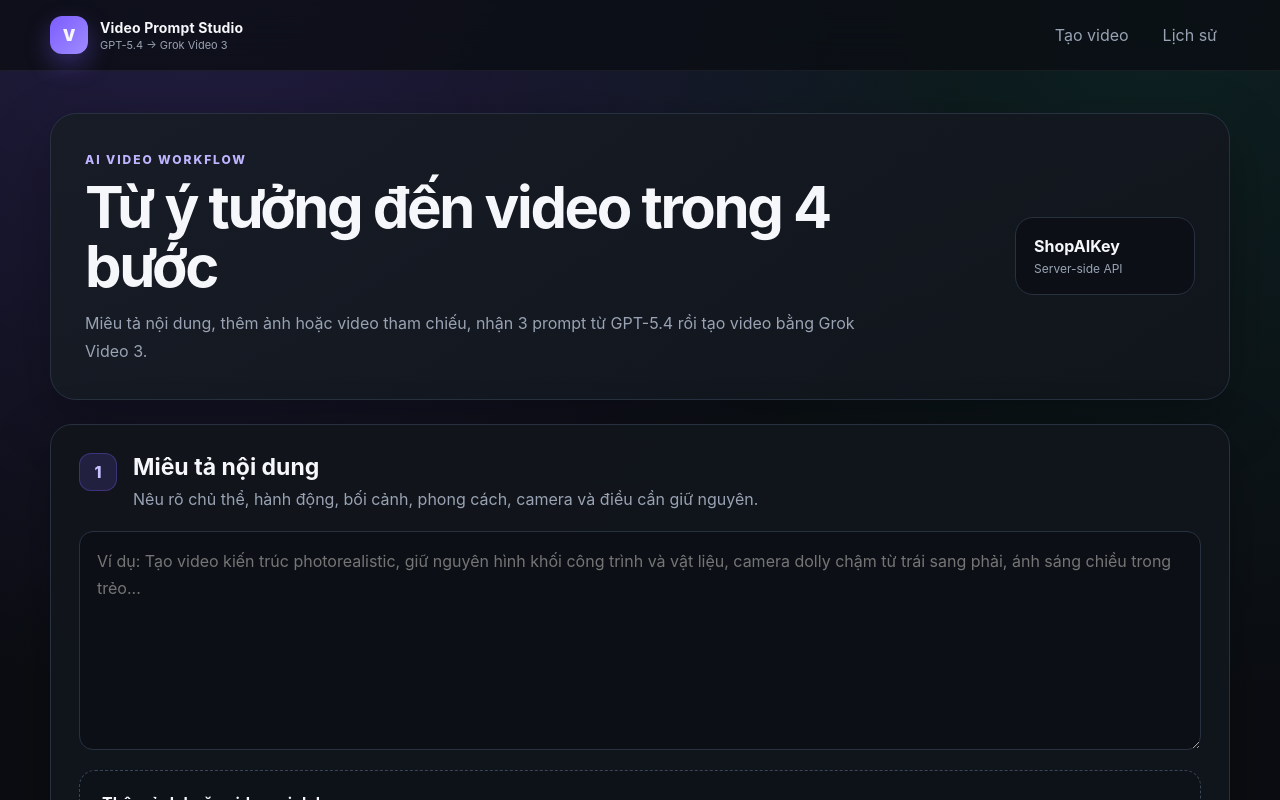
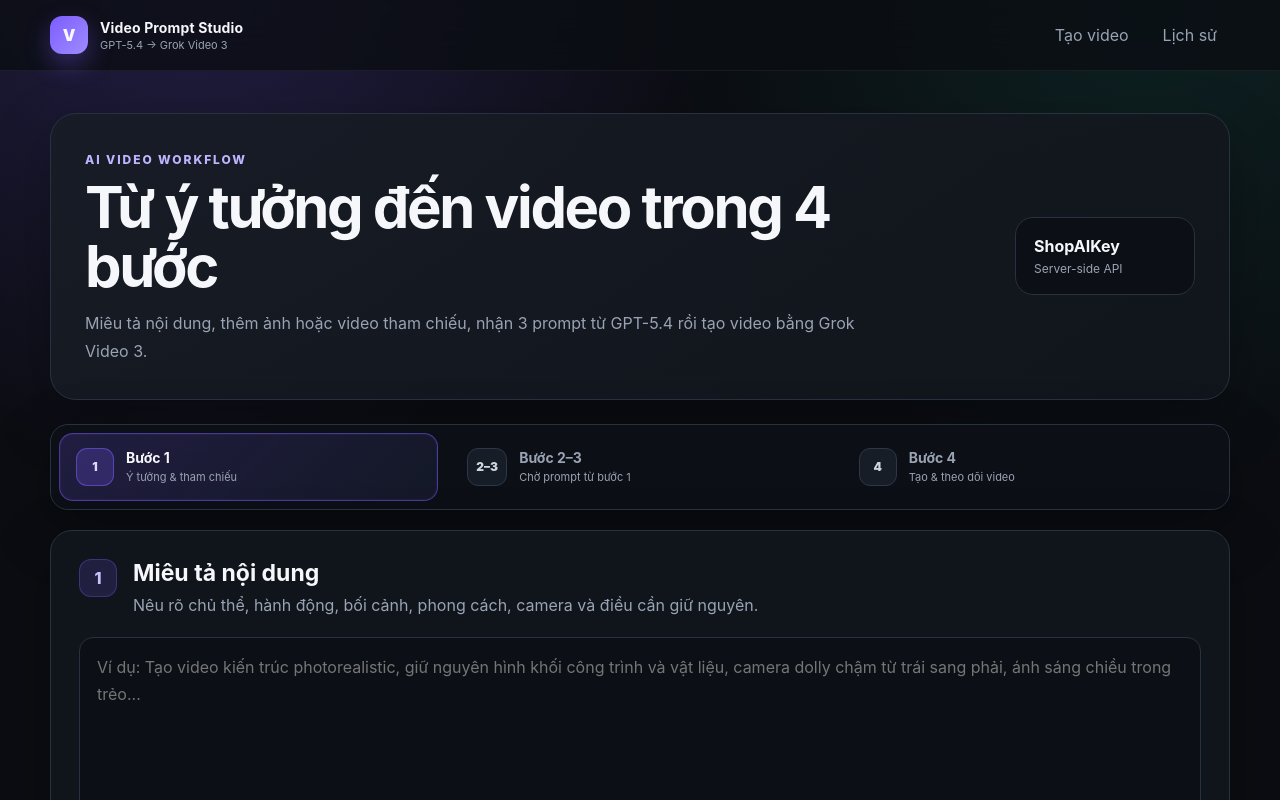
Before and after one commit to ducminh125/video-promt, a Next.js app: page / in a window 1280 px wide. Shown: the top 800 px of the page. Built offline with nearby package versions, Linux system fonts and the light colour scheme.

Commit message:
Add files via upload

```diff
--- a/app/api/prompts/route.ts
+++ b/app/api/prompts/route.ts
@@ -31,6 +31,7 @@ function normalizeSuggestions(value: unknown): PromptSuggestion[] {
       return {
         title: String(row.title || `Gợi ý ${index + 1}`),
         prompt: String(row.prompt || '').trim(),
+        descriptionVi: String(row.description_vi || row.descriptionVi || row.why || '').trim(),
         why: String(row.why || '').trim(),
       };
     })
@@ -85,8 +86,10 @@ export async function POST(request: Request) {
             content: [
               'You are a senior AI video prompt director specialized in Grok Video 3.',
               'Return JSON only. Do not use markdown fences.',
-              'Schema: {"suggestions":[{"title":"Vietnamese short title","prompt":"English production-ready video prompt","why":"Vietnamese concise rationale"}]}.',
+              'Schema: {"suggestions":[{"title":"Vietnamese short title","prompt":"English production-ready video prompt","description_vi":"Detailed Vietnamese description of what the viewer will see","why":"Vietnamese concise rationale"}]}.',
               'Return exactly 3 suggestions.',
+              'For each suggestion, description_vi must be concrete Vietnamese, around 4-6 sentences. Explain the visible scene, subject/action, camera framing and movement, lighting/color/mood, and the important details that will be preserved. Write for a non-technical user so they can understand the expected video before selecting the prompt.',
+              'Do not merely translate the English prompt word-for-word; summarize it naturally and specifically in Vietnamese.',
               'Each prompt should be self-contained and ready to send directly to grok-video-3.',
               'Include subject, action, environment, camera/lens/movement, composition, lighting, material/texture fidelity, motion behavior, mood, and continuity constraints when relevant.',
               'When reference images are supplied, preserve identity, architecture, proportions, layout, materials, logos/text already present, and other defining details unless the user asks to change them.',
@@ -96,7 +99,7 @@ export async function POST(request: Request) {
           },
           { role: 'user', content },
         ],
-        max_tokens: 2600,
+        max_tokens: 4200,
         temperature: 0.8,
       }),
     });
--- a/app/globals.css
+++ b/app/globals.css
@@ -108,13 +108,19 @@ a { color: inherit; text-decoration: none; }
 .link-button { text-decoration: none; }
 
 .prompt-grid { display: grid; grid-template-columns: repeat(3, minmax(0, 1fr)); gap: 14px; }
-.prompt-card { border: 1px solid var(--line); border-radius: 17px; padding: 18px; background: #0d1117; display: flex; flex-direction: column; min-height: 390px; }
+.prompt-card { border: 1px solid var(--line); border-radius: 17px; padding: 18px; background: #0d1117; display: flex; flex-direction: column; min-height: 480px; }
 .prompt-card.selected { border-color: rgba(124,92,255,.85); box-shadow: inset 0 0 0 1px rgba(124,92,255,.35); }
 .prompt-topline { display: grid; gap: 5px; margin-bottom: 12px; }
 .prompt-topline span { color: #a99bff; text-transform: uppercase; letter-spacing: .08em; font-size: 10px; font-weight: 800; }
 .prompt-topline strong { font-size: 17px; }
-.prompt-body { color: #dfe3ea; font-size: 13px; line-height: 1.64; white-space: pre-wrap; flex: 1; }
-.prompt-why { color: var(--muted); font-size: 12px; line-height: 1.5; border-top: 1px solid #242b39; padding-top: 12px; }
+.prompt-description-vi { border: 1px solid #283244; background: linear-gradient(135deg, rgba(124,92,255,.09), rgba(73,160,255,.05)); border-radius: 13px; padding: 13px 14px; margin-bottom: 12px; }
+.prompt-description-vi > span { display: block; color: #b8adff; font-size: 10px; font-weight: 900; text-transform: uppercase; letter-spacing: .08em; margin-bottom: 7px; }
+.prompt-description-vi p { margin: 0; color: #e4e7ed; font-size: 13px; line-height: 1.65; white-space: pre-wrap; }
+.prompt-english-details { border-top: 0; padding-top: 0; margin: 0 0 12px; }
+.prompt-english-details summary { color: #aeb7c6; font-size: 12px; font-weight: 750; }
+.prompt-body { color: #dfe3ea; font-size: 12px; line-height: 1.62; white-space: pre-wrap; margin: 10px 0 0; max-height: 220px; overflow: auto; }
+.prompt-why { color: var(--muted); font-size: 12px; line-height: 1.55; border-top: 1px solid #242b39; padding-top: 12px; margin-top: auto; }
+.prompt-why strong { color: #c8bfff; }
 .prompt-card .secondary-button { width: 100%; margin-top: 8px; }
 
 .settings-grid { display: grid; grid-template-columns: repeat(3, 1fr); gap: 14px; }
@@ -137,6 +143,10 @@ a { color: inherit; text-decoration: none; }
 .status-prompts_ready { background: rgba(73,160,255,.13); color: #9ecaff; }
 .video-result { margin-top: 16px; display: grid; gap: 12px; }
 .video-result video { width: 100%; max-height: 650px; border-radius: 16px; background: #030406; border: 1px solid #1d2430; }
+.history-saved-note { border: 1px solid rgba(36,200,165,.28); background: rgba(36,200,165,.08); border-radius: 13px; padding: 12px 14px; display: grid; gap: 4px; }
+.history-saved-note strong { color: #8cebd7; font-size: 13px; }
+.history-saved-note span { color: var(--muted); font-size: 12px; line-height: 1.5; }
+.video-result-actions { display: flex; flex-wrap: wrap; gap: 10px; }
 
 .history-toolbar { display: flex; align-items: center; justify-content: space-between; margin: 16px 0; color: var(--muted); font-size: 13px; }
 .history-list { display: grid; gap: 16px; }
@@ -177,3 +187,106 @@ summary { cursor: pointer; color: #c8bfff; font-weight: 700; }
   .media-card img, .media-card video { width: 74px; height: 62px; }
   .brand small { display: none; }
 }
+
+/* Workflow tabs */
+.workflow-tabs {
+  display: grid;
+  grid-template-columns: repeat(3, minmax(0, 1fr));
+  gap: 12px;
+  margin-bottom: 20px;
+  padding: 8px;
+  border: 1px solid var(--line);
+  border-radius: 18px;
+  background: rgba(12,16,22,.92);
+  box-shadow: var(--shadow);
+}
+.workflow-tab {
+  position: relative;
+  min-width: 0;
+  border: 1px solid transparent;
+  border-radius: 14px;
+  background: transparent;
+  color: var(--muted);
+  padding: 14px 16px;
+  display: flex;
+  align-items: center;
+  gap: 12px;
+  text-align: left;
+  cursor: pointer;
+  transition: .18s ease;
+}
+.workflow-tab:hover { background: rgba(255,255,255,.04); color: var(--text); }
+.workflow-tab.active {
+  border-color: rgba(124,92,255,.48);
+  background: linear-gradient(135deg, rgba(124,92,255,.19), rgba(110,141,255,.08));
+  color: var(--text);
+  box-shadow: inset 0 0 0 1px rgba(124,92,255,.08);
+}
+.workflow-tab-number {
+  flex: 0 0 auto;
+  min-width: 38px;
+  height: 38px;
+  padding: 0 8px;
+  border-radius: 11px;
+  display: grid;
+  place-items: center;
+  font-size: 12px;
+  font-weight: 900;
+  background: #171d27;
+  border: 1px solid #2e3747;
+  color: #cfd5df;
+}
+.workflow-tab.active .workflow-tab-number {
+  background: rgba(124,92,255,.22);
+  border-color: rgba(124,92,255,.52);
+  color: #ded9ff;
+}
+.workflow-tab-copy { min-width: 0; display: grid; gap: 4px; }
+.workflow-tab-copy strong { font-size: 14px; color: inherit; }
+.workflow-tab-copy small { color: var(--muted); font-size: 11px; white-space: nowrap; overflow: hidden; text-overflow: ellipsis; }
+.tab-live-dot {
+  width: 9px;
+  height: 9px;
+  border-radius: 50%;
+  background: #9f8cff;
+  box-shadow: 0 0 0 0 rgba(159,140,255,.55);
+  animation: tabPulse 1.6s infinite;
+  margin-left: auto;
+  flex: 0 0 auto;
+}
+@keyframes tabPulse {
+  0% { box-shadow: 0 0 0 0 rgba(159,140,255,.5); }
+  70% { box-shadow: 0 0 0 8px rgba(159,140,255,0); }
+  100% { box-shadow: 0 0 0 0 rgba(159,140,255,0); }
+}
+.tab-step-stack { display: grid; gap: 20px; }
+.tab-step-stack .step-card + .step-card { margin-top: 0; }
+.video-creating-notice {
+  margin-top: 18px;
+  border: 1px solid rgba(124,92,255,.42);
+  background: linear-gradient(135deg, rgba(124,92,255,.13), rgba(73,160,255,.07));
+  border-radius: 16px;
+  padding: 17px 18px;
+  display: flex;
+  align-items: flex-start;
+  gap: 13px;
+}
+.video-creating-notice strong { display: block; color: #e6e1ff; margin-bottom: 5px; }
+.video-creating-notice p { margin: 0; color: var(--muted); font-size: 13px; line-height: 1.55; }
+.video-creating-spinner {
+  width: 22px;
+  height: 22px;
+  flex: 0 0 auto;
+  margin-top: 1px;
+  border-radius: 50%;
+  border: 2px solid rgba(200,191,255,.22);
+  border-top-color: #c8bfff;
+  animation: videoSpin .85s linear infinite;
+}
+@keyframes videoSpin { to { transform: rotate(360deg); } }
+
+@media (max-width: 760px) {
+  .workflow-tabs { grid-template-columns: 1fr; gap: 6px; }
+  .workflow-tab { padding: 11px 12px; }
+  .workflow-tab-number { min-width: 34px; height: 34px; }
+}
--- a/app/history/page.tsx
+++ b/app/history/page.tsx
@@ -8,8 +8,8 @@ export default function HistoryPage() {
       <section className="hero-panel history-hero">
         <div>
           <span className="eyebrow">LIBRARY</span>
-          <h1>Lịch sử prompt & video</h1>
-          <p>Toàn bộ 3 prompt gợi ý, prompt đã chỉnh, task Grok Video 3 và video hoàn thành được lưu tại đây.</p>
+          <h1>Lịch sử video</h1>
+          <p>Chỉ prompt bạn đã chọn để tạo video, trạng thái tác vụ và video hoàn thành được lưu và hiển thị tại đây.</p>
         </div>
       </section>
       <HistoryClient />
--- a/components/Studio.tsx
+++ b/components/Studio.tsx
@@ -13,6 +13,8 @@ type VideoState = {
 };
 
 const MAX_FILES = 4;
+
+type WorkflowTab = 'step-1' | 'step-23' | 'step-4';
 
 export default function Studio() {
   const [description, setDescription] = useState('');
@@ -30,6 +32,7 @@ export default function Studio() {
   const [duration, setDuration] = useState(5);
   const [ratio, setRatio] = useState('16:9');
   const [resolution, setResolution] = useState<'720P' | '1080P'>('1080P');
+  const [activeTab, setActiveTab] = useState<WorkflowTab>('step-1');
   const inputRef = useRef<HTMLInputElement>(null);
 
   function invalidateDownstream() {
@@ -158,6 +161,7 @@ export default function Studio() {
       if (!response.ok) throw new Error(data.error || 'Không tạo được prompt');
       setSuggestions(data.suggestions);
       setHistoryId(data.historyId);
+      setActiveTab('step-23');
     } catch (promptError) {
       setError(promptError instanceof Error ? promptError.message : 'Không tạo được prompt');
     } finally {
@@ -168,7 +172,7 @@ export default function Studio() {
   function choosePrompt(index: number) {
     setSelectedIndex(index);
     setEditedPrompt(suggestions[index].prompt);
-    window.setTimeout(() => document.getElementById('step-3')?.scrollIntoView({ behavior: 'smooth', block: 'start' }), 50);
+    setActiveTab('step-23');
   }
 
   async function generateVideo() {
@@ -192,7 +196,7 @@ export default function Studio() {
       const data = await response.json();
       if (!response.ok) throw new Error(data.error || 'Không tạo được tác vụ video');
       setVideoState({ taskId: data.taskId, status: data.status || 'queued', progress: '0%' });
-      window.setTimeout(() => document.getElementById('step-4')?.scrollIntoView({ behavior: 'smooth', block: 'start' }), 50);
+      setActiveTab('step-4');
     } catch (videoError) {
       setError(videoError instanceof Error ? videoError.message : 'Không tạo được video');
     } finally {
@@ -218,6 +222,54 @@ export default function Studio() {
 
       {error ? <div className="alert error-alert">{error}</div> : null}
 
+      <nav className="workflow-tabs" aria-label="Các bước tạo video">
+        <button
+          type="button"
+          className={`workflow-tab ${activeTab === 'step-1' ? 'active' : ''}`}
+          onClick={() => setActiveTab('step-1')}
+        >
+          <span className="workflow-tab-number">1</span>
+          <span className="workflow-tab-copy">
+            <strong>Bước 1</strong>
+            <small>Ý tưởng & tham chiếu</small>
+          </span>
+        </button>
+        <button
+          type="button"
+          className={`workflow-tab ${activeTab === 'step-23' ? 'active' : ''}`}
+          onClick={() => setActiveTab('step-23')}
+        >
+          <span className="workflow-tab-number">2–3</span>
+          <span className="workflow-tab-copy">
+            <strong>Bước 2–3</strong>
+            <small>{suggestions.length ? 'Chọn & chỉnh prompt' : 'Chờ prompt từ bước 1'}</small>
+          </span>
+        </button>
+        <button
+          type="button"
+          className={`workflow-tab ${activeTab === 'step-4' ? 'active' : ''}`}
+          onClick={() => setActiveTab('step-4')}
+        >
+          <span className="workflow-tab-number">4</span>
+          <span className="workflow-tab-copy">
+            <strong>Bước 4</strong>
+            <small>
+              {videoState
+                ? videoState.status.toUpperCase() === 'SUCCESS'
+                  ? 'Video đã hoàn thành'
+                  : videoState.status.toUpperCase() === 'FAILURE'
+                    ? 'Tạo video thất bại'
+                    : 'Video đang được tạo'
+                : 'Tạo & theo dõi video'}
+            </small>
+          </span>
+          {videoState && videoState.status.toUpperCase() !== 'SUCCESS' && videoState.status.toUpperCase() !== 'FAILURE' ? (
+            <span className="tab-live-dot" aria-label="Video đang được tạo" />
+          ) : null}
+        </button>
+      </nav>
+
+      {activeTab === 'step-1' ? (
       <section className="step-card" id="step-1">
         <div className="step-head">
           <span className="step-number">1</span>
@@ -287,13 +339,16 @@ export default function Studio() {
           </button>
         </div>
       </section>
+      ) : null}
 
+      {activeTab === 'step-23' ? (
+      <div className="tab-step-stack">
       <section className="step-card" id="step-2">
         <div className="step-head">
           <span className="step-number">2</span>
           <div>
             <h2>Chọn một prompt</h2>
-            <p>Ba phương án có cách dàn dựng khác nhau nhưng cùng bám sát nội dung bước 1.</p>
+            <p>Mỗi phương án có mô tả tiếng Việt chi tiết để bạn hình dung cảnh quay trước khi chọn; prompt tiếng Anh vẫn có thể mở ra để xem đầy đủ.</p>
           </div>
         </div>
 
@@ -307,8 +362,17 @@ export default function Studio() {
                   <span>Phương án {index + 1}</span>
                   <strong>{item.title}</strong>
                 </div>
-                <p className="prompt-body">{item.prompt}</p>
-                <p className="prompt-why">{item.why}</p>
+                <div className="prompt-description-vi">
+                  <span>Mô tả tiếng Việt</span>
+                  <p>{item.descriptionVi || item.why}</p>
+                </div>
+                <details className="prompt-english-details">
+                  <summary>Xem prompt tiếng Anh gửi cho AI</summary>
+                  <p className="prompt-body">{item.prompt}</p>
+                </details>
+                {item.why ? (
+                  <p className="prompt-why"><strong>Điểm nổi bật:</strong> {item.why}</p>
+                ) : null}
                 <button className="secondary-button" type="button" onClick={() => choosePrompt(index)}>
                   {selectedIndex === index ? 'Đã chọn' : 'Chọn prompt này'}
                 </button>
@@ -335,7 +399,10 @@ export default function Studio() {
           disabled={selectedIndex === null}
         />
       </section>
+      </div>
+      ) : null}
 
+      {activeTab === 'step-4' ? (
       <section className="step-card" id="step-4">
         <div className="step-head">
           <span className="step-number">4</span>
@@ -377,6 +444,16 @@ export default function Studio() {
           {videoLoading ? 'Đang gửi tác vụ…' : 'Tạo video với grok-video-3'}
         </button>
 
+        {videoState && videoState.status.toUpperCase() !== 'SUCCESS' && videoState.status.toUpperCase() !== 'FAILURE' ? (
+          <div className="video-creating-notice" role="status" aria-live="polite">
+            <span className="video-creating-spinner" aria-hidden="true" />
+            <div>
+              <strong>Đã ghi nhận yêu cầu tạo video</strong>
+              <p>Video đang được tạo. Bạn có thể ở lại tab này để theo dõi; trạng thái sẽ tự động cập nhật mỗi 7 giây.</p>
+            </div>
+          </div>
+        ) : null}
+
         {videoState ? (
           <div className="result-panel">
             <div className="result-status-row">
@@ -389,10 +466,19 @@ export default function Studio() {
 
             {videoState.status === 'SUCCESS' && videoState.videoUrl ? (
               <div className="video-result">
+                <div className="history-saved-note">
+                  <strong>Video đã được ghi vào lịch sử</strong>
+                  <span>Lịch sử chỉ hiển thị prompt bạn đã chọn để tạo video này.</span>
+                </div>
                 <video controls src={videoState.videoUrl} preload="metadata" />
-                <a className="secondary-button link-button" href={videoState.videoUrl} target="_blank" rel="noreferrer">
-                  Mở video gốc
-                </a>
+                <div className="video-result-actions">
+                  <a className="secondary-button link-button" href={videoState.videoUrl} target="_blank" rel="noreferrer">
+                    Mở video gốc
+                  </a>
+                  <a className="secondary-button link-button" href="/history">
+                    Xem trong lịch sử
+                  </a>
+                </div>
               </div>
             ) : null}
 
@@ -402,6 +488,7 @@ export default function Studio() {
           </div>
         ) : null}
       </section>
+      ) : null}
     </main>
   );
 }
--- a/lib/db.ts
+++ b/lib/db.ts
@@ -120,6 +120,7 @@ export async function listHistory(limit = 100) {
   const sql = getSql();
   return sql`
     SELECT * FROM video_history
+    WHERE selected_prompt IS NOT NULL AND task_id IS NOT NULL
     ORDER BY created_at DESC
     LIMIT ${limit}
   `;
--- a/types/index.ts
+++ b/types/index.ts
@@ -1,6 +1,7 @@
 export type PromptSuggestion = {
   title: string;
   prompt: string;
+  descriptionVi: string;
   why: string;
 };
 
```
Also changed, not shown: components/HistoryClient.tsx (+2 -19 lines), 2 other files (tests, documents, lock files or other folders).
